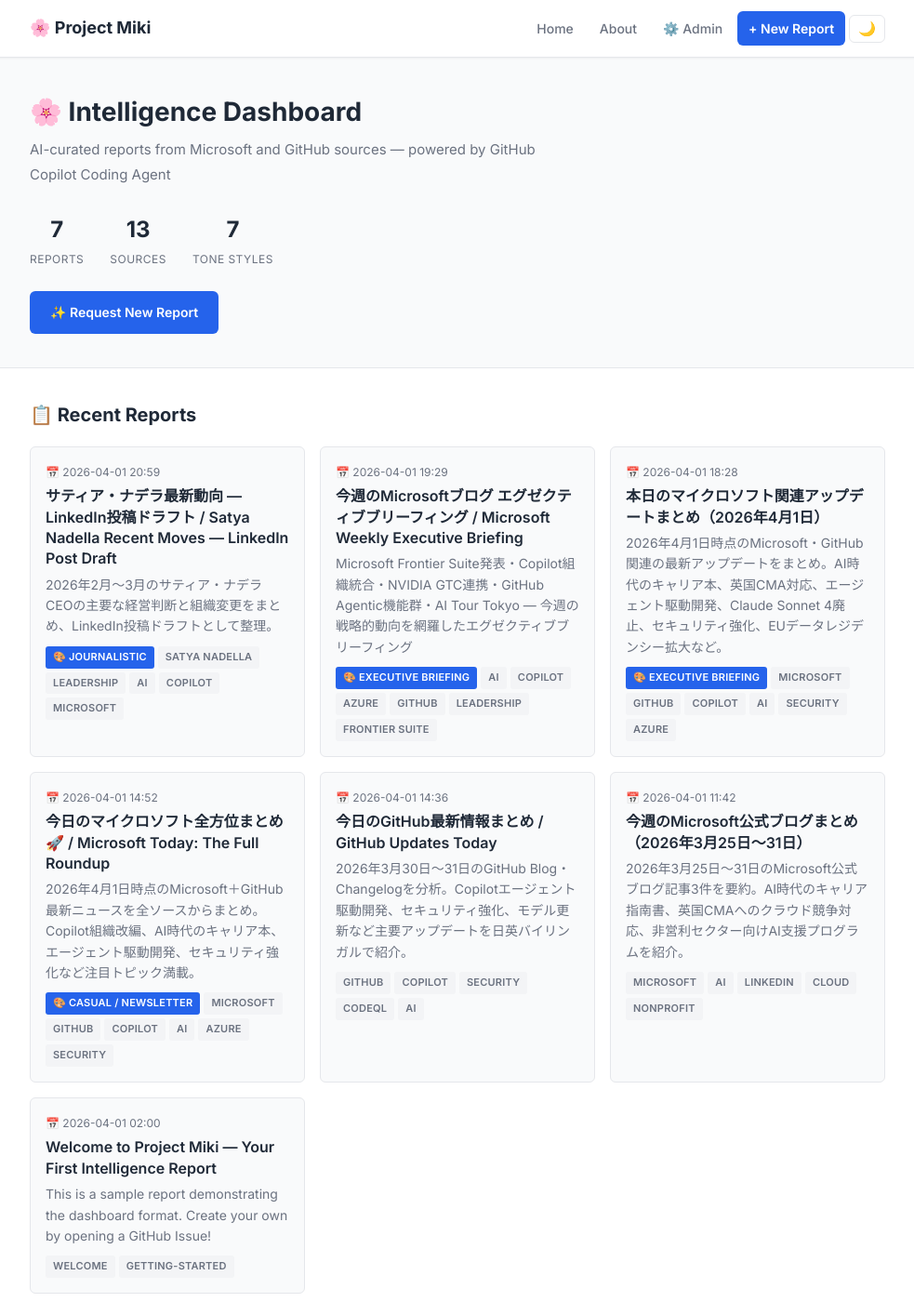
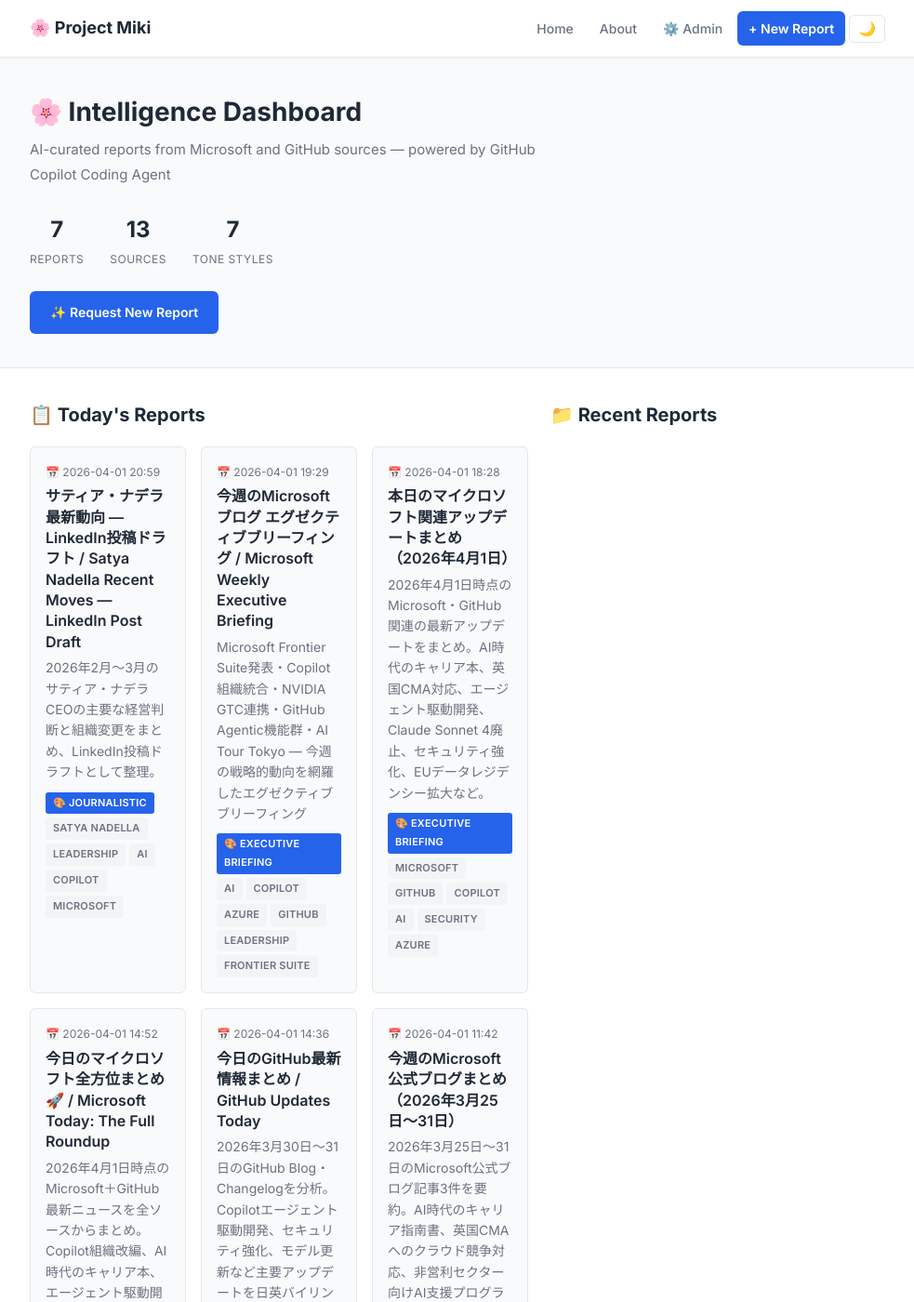
Before and after one commit to shinyay/cloud-agent-demo, a Jekyll site: the page built from index.md, in a window 1280 px wide and 1400 px high. Shown: the whole window at 93% size, without its empty margins (148-1131 px from the left). Built offline with Jekyll 4.4.1, drawn with Linux system fonts in a browser that asks for light colours.

Commit message:
feat: split homepage into today's reports + sidebar recent reports
Two-panel dashboard layout:
- Main area: Today's reports as full cards (responsive grid)
- Right sidebar: Older reports as compact list (title + date + excerpt)

Uses JavaScript to dynamically split posts by visitor's local date:
- Posts matching today → shown as cards in main area
- Older posts → shown in sidebar list
- If no today's posts → shows 'No reports today' message

CSS additions:
- .dashboard-layout: CSS grid (1fr on mobile, 1fr+300px on tablet, 1fr+360px on desktop)
- .sidebar-report-list/item: compact list styling
- Responsive: sidebar stacks below on mobile

Co-authored-by: Copilot <223556219+Copilot@users.noreply.github.com>

```diff
--- a/assets/css/style.css
+++ b/assets/css/style.css
@@ -278,6 +278,78 @@ main {
   font-size: 20px;
   font-weight: 700;
   margin-bottom: 16px;
+}
+
+/* ── Dashboard Two-Panel Layout ── */
+.dashboard-layout {
+  display: grid;
+  grid-template-columns: 1fr;
+  gap: 24px;
+}
+
+@media (min-width: 768px) {
+  .dashboard-layout {
+    grid-template-columns: 1fr 300px;
+  }
+}
+
+@media (min-width: 1200px) {
+  .dashboard-layout {
+    grid-template-columns: 1fr 360px;
+  }
+}
+
+.dashboard-main {
+  min-width: 0;
+}
+
+.dashboard-sidebar {
+  min-width: 0;
+}
+
+/* ── Sidebar Report List ── */
+.sidebar-report-list {
+  list-style: none;
+}
+
+.sidebar-report-item {
+  border-bottom: 1px solid var(--color-border);
+  padding: 12px 0;
+}
+
+.sidebar-report-item:last-child {
+  border-bottom: none;
+}
+
+.sidebar-report-item a {
+  text-decoration: none;
+  color: inherit;
+  display: block;
+}
+
+.sidebar-report-item a:hover .sidebar-report-title {
+  color: var(--color-primary);
+}
+
+.sidebar-report-date {
+  font-size: 11px;
+  color: var(--color-text-secondary);
+  font-weight: 500;
+}
+
+.sidebar-report-title {
+  font-size: 14px;
+  font-weight: 600;
+  color: var(--color-text);
+  line-height: 1.4;
+  margin: 2px 0;
+  transition: color var(--transition);
+}
+
+.sidebar-report-excerpt {
+  font-size: 12px;
+  color: var(--color-text-secondary);
+  line-height: 1.4;
 }
 
 /* ── Report Card Grid ── */
--- a/index.md
+++ b/index.md
@@ -27,30 +27,62 @@ title: Home
 
 <main class="container">
   {% if site.posts.size > 0 %}
-    <h3 class="section-title">📋 Recent Reports</h3>
-    <ul class="report-list">
-      {% for post in site.posts %}
-        <li class="report-card">
-          <a href="{{ post.url | relative_url }}">
-            <div class="report-card-date">📅 {{ post.date | date: "%Y-%m-%d %H:%M" }}</div>
-            <div class="report-card-title">{{ post.title }}</div>
-            {% if post.excerpt %}
-              <div class="report-card-excerpt">{{ post.excerpt | strip_html | truncate: 160 }}</div>
-            {% endif %}
-            <div class="report-card-footer">
-              <div class="report-card-tags">
-                {% if post.tone %}
-                  <span class="tag tone-tag">🎨 {{ post.tone }}</span>
+
+    <!-- Two-panel layout: main (today) + sidebar (older) -->
+    <div class="dashboard-layout">
+
+      <!-- Main area: today's reports -->
+      <div class="dashboard-main">
+        <h3 class="section-title">📋 Today's Reports</h3>
+        <ul class="report-list" id="today-reports">
+          {% for post in site.posts %}
+            <li class="report-card" data-date="{{ post.date | date: '%Y-%m-%d' }}">
+              <a href="{{ post.url | relative_url }}">
+                <div class="report-card-date">📅 {{ post.date | date: "%Y-%m-%d %H:%M" }}</div>
+                <div class="report-card-title">{{ post.title }}</div>
+                {% if post.excerpt %}
+                  <div class="report-card-excerpt">{{ post.excerpt | strip_html | truncate: 160 }}</div>
                 {% endif %}
-                {% for tag in post.tags %}
-                  <span class="tag">{{ tag }}</span>
-                {% endfor %}
-              </div>
-            </div>
-          </a>
-        </li>
-      {% endfor %}
-    </ul>
+                <div class="report-card-footer">
+                  <div class="report-card-tags">
+                    {% if post.tone %}
+                      <span class="tag tone-tag">🎨 {{ post.tone }}</span>
+                    {% endif %}
+                    {% for tag in post.tags %}
+                      <span class="tag">{{ tag }}</span>
+                    {% endfor %}
+                  </div>
+                </div>
+              </a>
+            </li>
+          {% endfor %}
+        </ul>
+        <div id="no-today" class="empty-state" style="display: none;">
+          <h3>No reports today yet</h3>
+          <p><a href="https://github.com/shinyay/project-miki/issues/new?template=research-request.yml" target="_blank">Request a new report</a> to get started!</p>
+        </div>
+      </div>
+
+      <!-- Sidebar: older reports -->
+      <aside class="dashboard-sidebar">
+        <h3 class="section-title">📁 Recent Reports</h3>
+        <ul class="sidebar-report-list" id="older-reports">
+          {% for post in site.posts %}
+            <li class="sidebar-report-item" data-date="{{ post.date | date: '%Y-%m-%d' }}" style="display: none;">
+              <a href="{{ post.url | relative_url }}">
+                <div class="sidebar-report-date">{{ post.date | date: "%m/%d %H:%M" }}</div>
+                <div class="sidebar-report-title">{{ post.title }}</div>
+                {% if post.excerpt %}
+                  <div class="sidebar-report-excerpt">{{ post.excerpt | strip_html | truncate: 80 }}</div>
+                {% endif %}
+              </a>
+            </li>
+          {% endfor %}
+        </ul>
+      </aside>
+
+    </div>
+
   {% else %}
     <div class="empty-state">
       <h3>No reports yet</h3>
@@ -58,3 +90,35 @@ title: Home
     </div>
   {% endif %}
 </main>
+
+<script>
+  // Split reports into "today" and "older" based on visitor's local date
+  (function() {
+    var today = new Date();
+    var todayStr = today.getFullYear() + '-' +
+      String(today.getMonth() + 1).padStart(2, '0') + '-' +
+      String(today.getDate()).padStart(2, '0');
+
+    var todayCards = document.querySelectorAll('#today-reports .report-card');
+    var olderItems = document.querySelectorAll('#older-reports .sidebar-report-item');
+    var hasTodayPosts = false;
+
+    todayCards.forEach(function(card) {
+      if (card.dataset.date !== todayStr) {
+        card.style.display = 'none';
+      } else {
+        hasTodayPosts = true;
+      }
+    });
+
+    olderItems.forEach(function(item) {
+      if (item.dataset.date !== todayStr) {
+        item.style.display = 'block';
+      }
+    });
+
+    if (!hasTodayPosts) {
+      document.getElementById('no-today').style.display = 'block';
+    }
+  })();
+</script>
```
